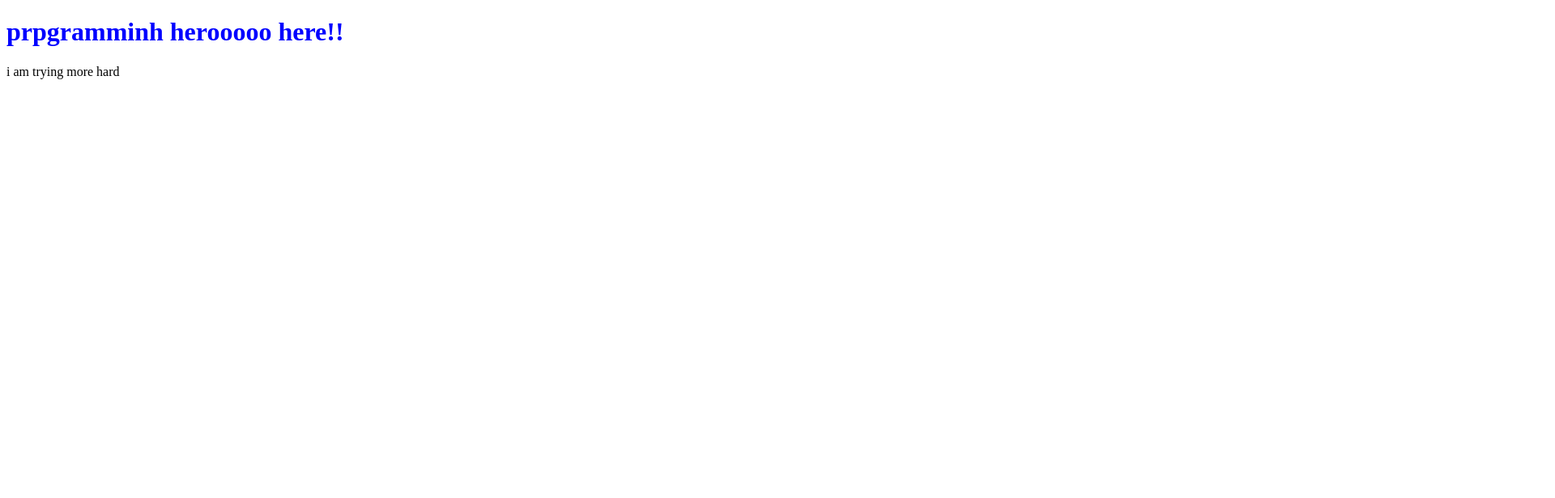
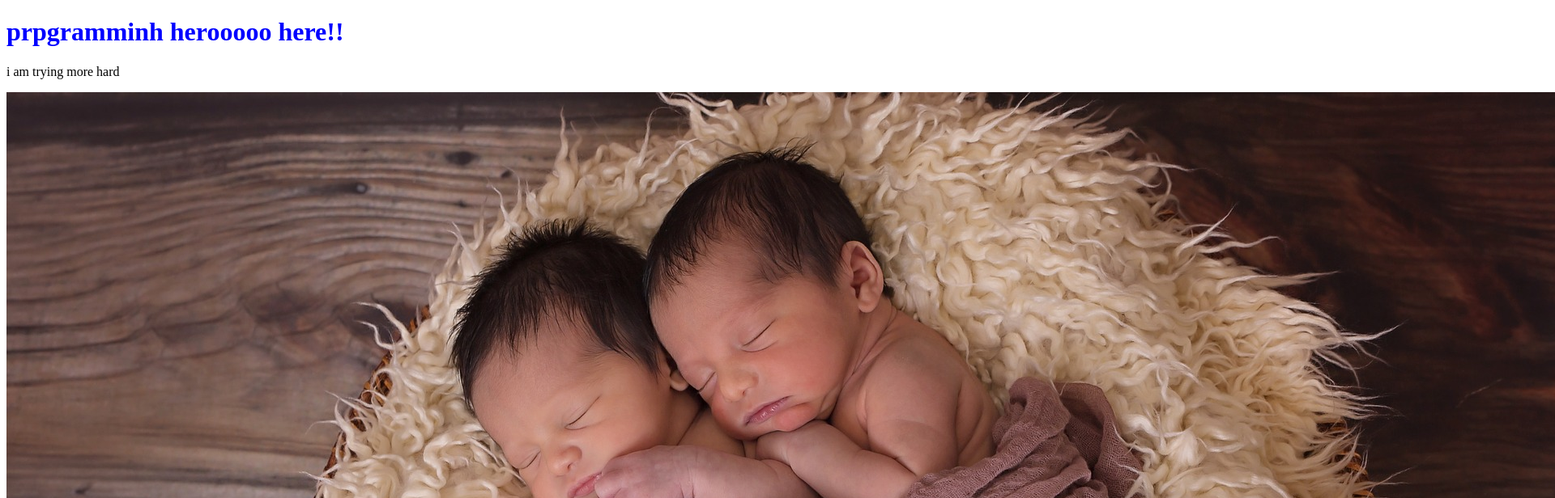
Before and after one commit to sumaiya357/practice-repo, a plain HTML site: page index.html in a window 1280 px wide. Shown: the top 616 px of the page at 81% size, 1920 px wide, since content can reach past the window. Drawn offline with Linux system fonts and the light colour scheme.

Commit message:
img added

```diff
--- a/index.html
+++ b/index.html
@@ -10,6 +10,7 @@
 <body>
     <h1>prpgramminh herooooo here!!</h1>
     <p>i am trying more hard</p>
+    <img src="baby.jpg">
 
 </body>
 </html>
```
Also changed, not shown: baby.jpg (added).
